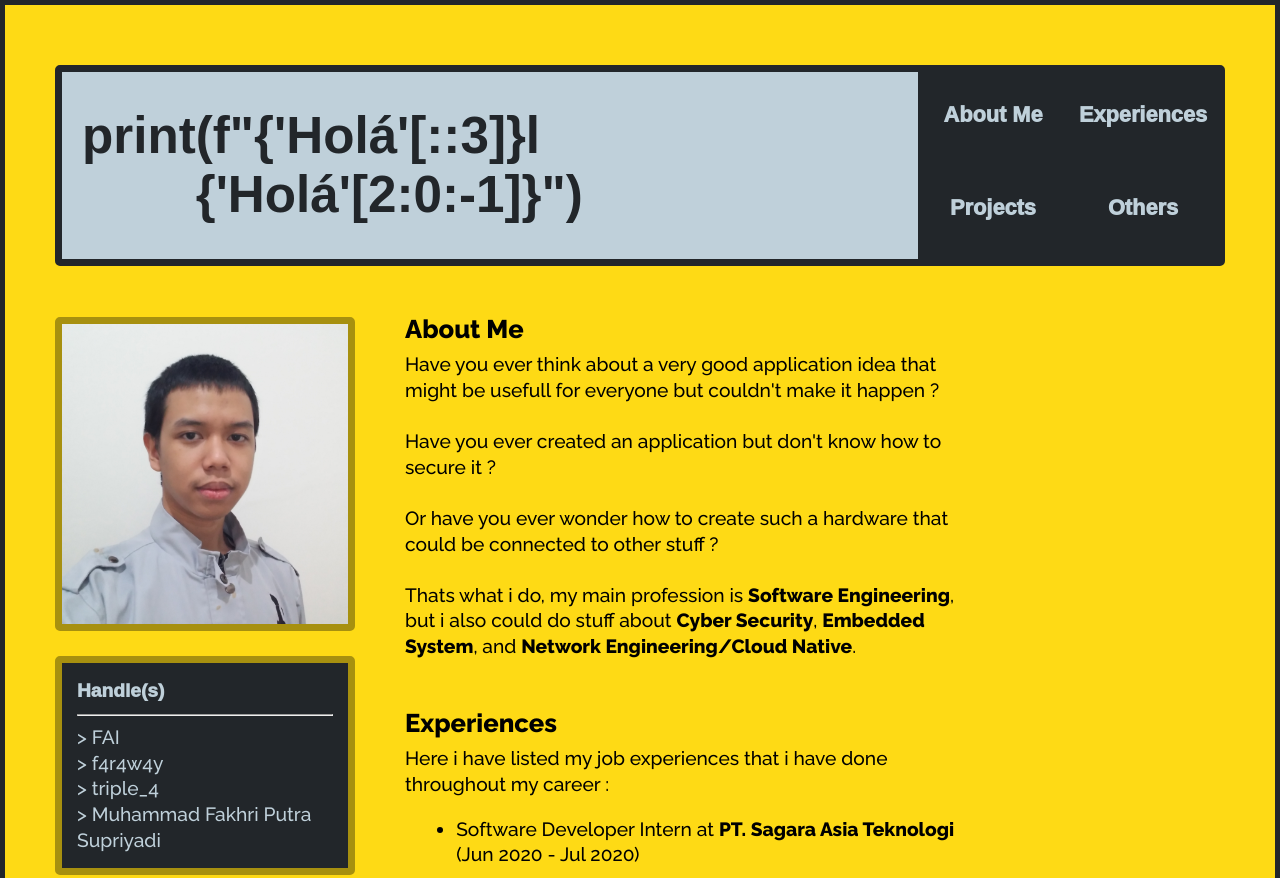
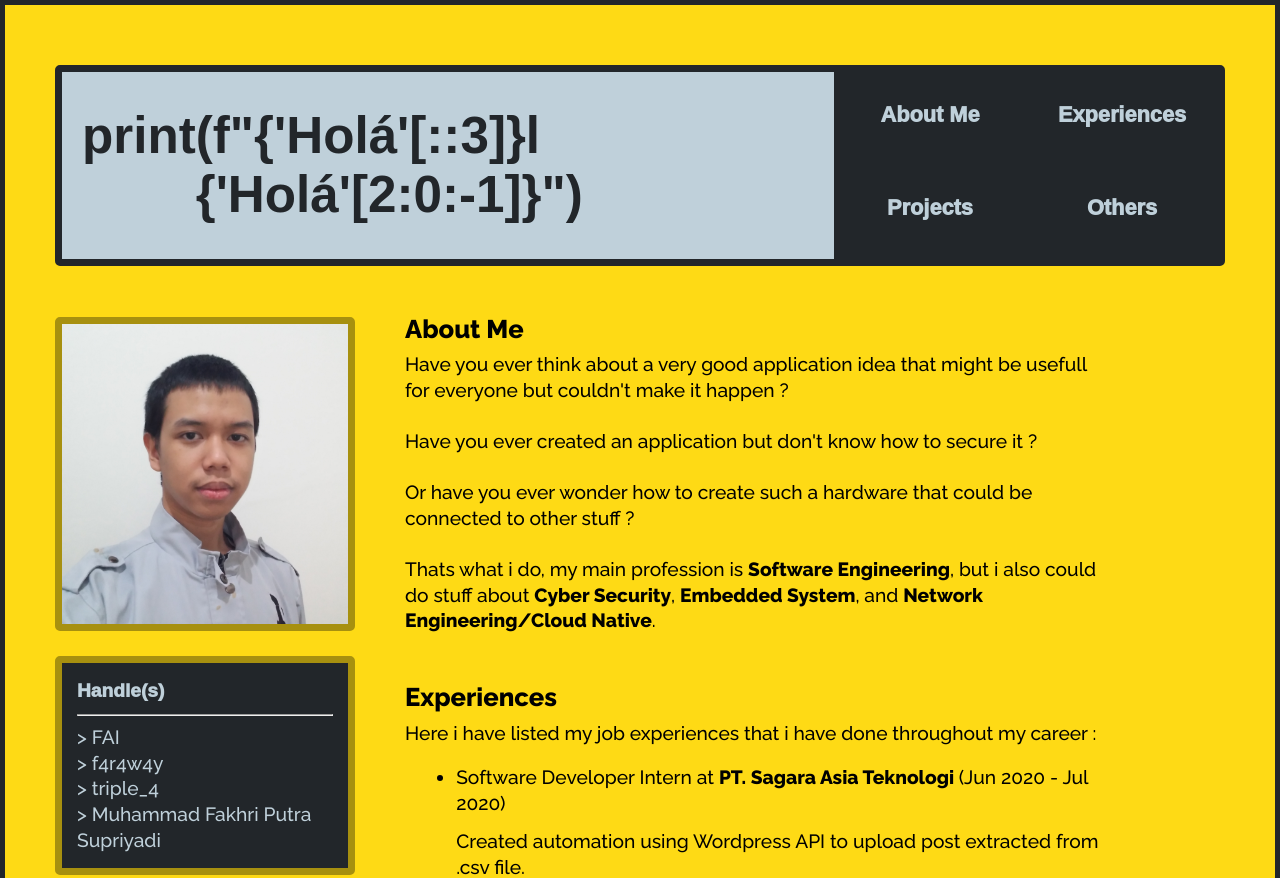
Before and after one commit to fakhrip/Bangkit_Web_Assigment, a plain HTML site: page index.html in a window 1280 px wide. Shown: the top 878 px of the page. Drawn offline with Linux system fonts and the light colour scheme; a web font is replaced by a local one.

Commit message:
fix overflow

```diff
--- a/index.html
+++ b/index.html
@@ -79,7 +79,7 @@
 
     header > nav {
         display: flex;
-        width: 300px;
+        width: 30vw;
         flex-direction: column;
     }
 
@@ -182,7 +182,7 @@
 
     article > div {
         padding-left: 50px;
-        max-width: 550px;
+        max-width: 55vw;
     }
 
     footer {
```
